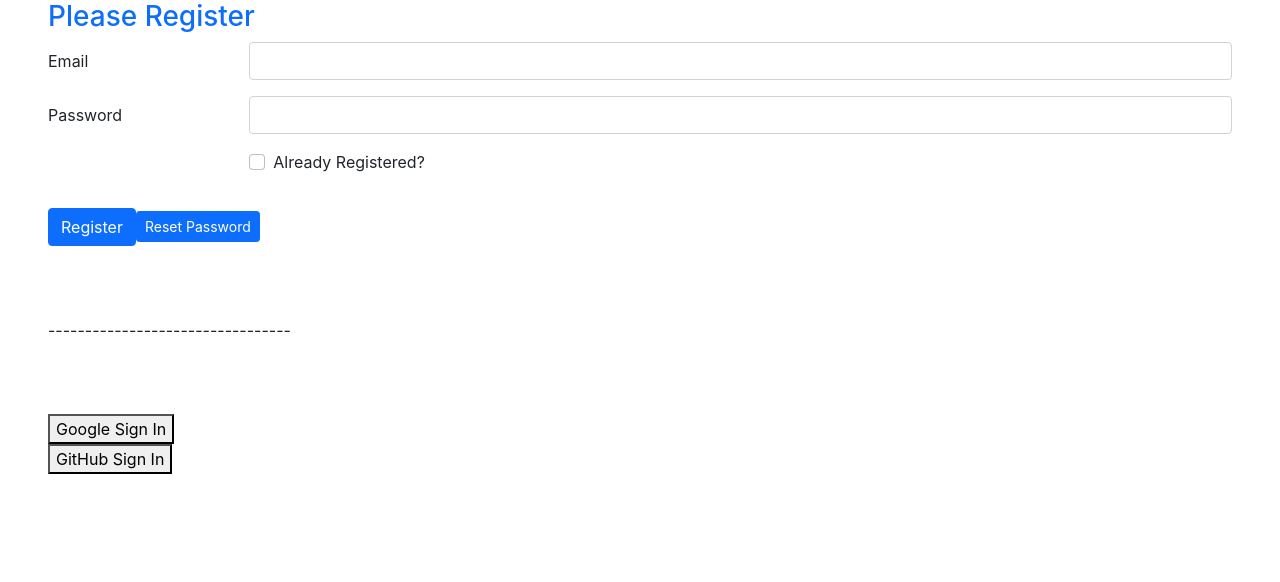
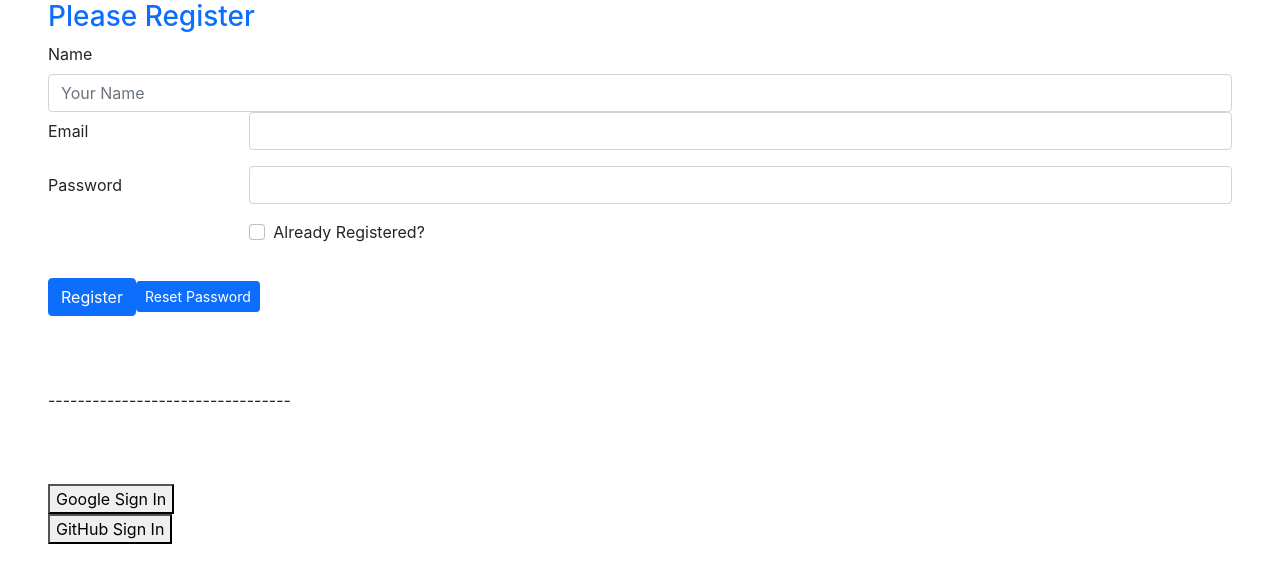
Before and after one commit to milton-ece/chitra-agro-authentication, a React (Create React App) app: page / in a window 1280 px wide. Shown: the top 582 px of the page. Built offline with nearby package versions, Linux system fonts and the light colour scheme.

Commit message:
module 57 done

```diff
--- a/src/App.js
+++ b/src/App.js
@@ -1,4 +1,4 @@
-import { getAuth, signOut, signInWithPopup, GoogleAuthProvider, GithubAuthProvider, createUserWithEmailAndPassword, signInWithEmailAndPassword, sendEmailVerification, sendPasswordResetEmail } from "firebase/auth";
+import { getAuth, signOut, signInWithPopup, GoogleAuthProvider, GithubAuthProvider, createUserWithEmailAndPassword, signInWithEmailAndPassword, sendEmailVerification, sendPasswordResetEmail, updateProfile } from "firebase/auth";
 import logo from './logo.svg';
 import './App.css';
 import initializeAuthentication from './firebase/firebase.initialize';
@@ -10,6 +10,7 @@ const googleProvider = new GoogleAuthProvider();
 const gitHubprovider = new GithubAuthProvider();
 
 function App() {
+  const [name, setName] = useState('');
   const [user, setUser] = useState({});
   const auth = getAuth();
   const [email, setEmail] = useState('');
@@ -55,6 +56,10 @@ function App() {
   const toggleLogin = e => {
     // console.log(e.target.checked)
     setIsLogin(e.target.checked)
+  }
+
+  const handleNameChange = e => {
+    setName(e.target.value);
   }
 
   const handleEmailChange = e => {
@@ -103,11 +108,17 @@ function App() {
         console.log(user);
         setError('');
         verifyEmail();
+        setUserName();
       })
 
       .catch(error => {
         setError(error.message);
       })
+  }
+
+  const setUserName = () => {
+    updateProfile(auth.currentUser, { displayName: name })
+      .then(result => { })
   }
 
   const verifyEmail = () => {
@@ -126,6 +137,10 @@ function App() {
     <div className="mx-5">
       <form onSubmit={handleRegistration}>
         <h3 className="text-primary">Please {isLogin ? 'Login' : 'Register'}</h3>
+        {!isLogin && <div class="col-12">
+          <label for="inputAddress" className="form-label">Name</label>
+          <input type="text" onChange={handleNameChange} className="form-control" placeholder="Your Name" />
+        </div>}
         <div className="row mb-3">
           <label htmlFor="inputEmail3" className="col-sm-2 col-form-label">Email</label>
           <div className="col-sm-10">
```
